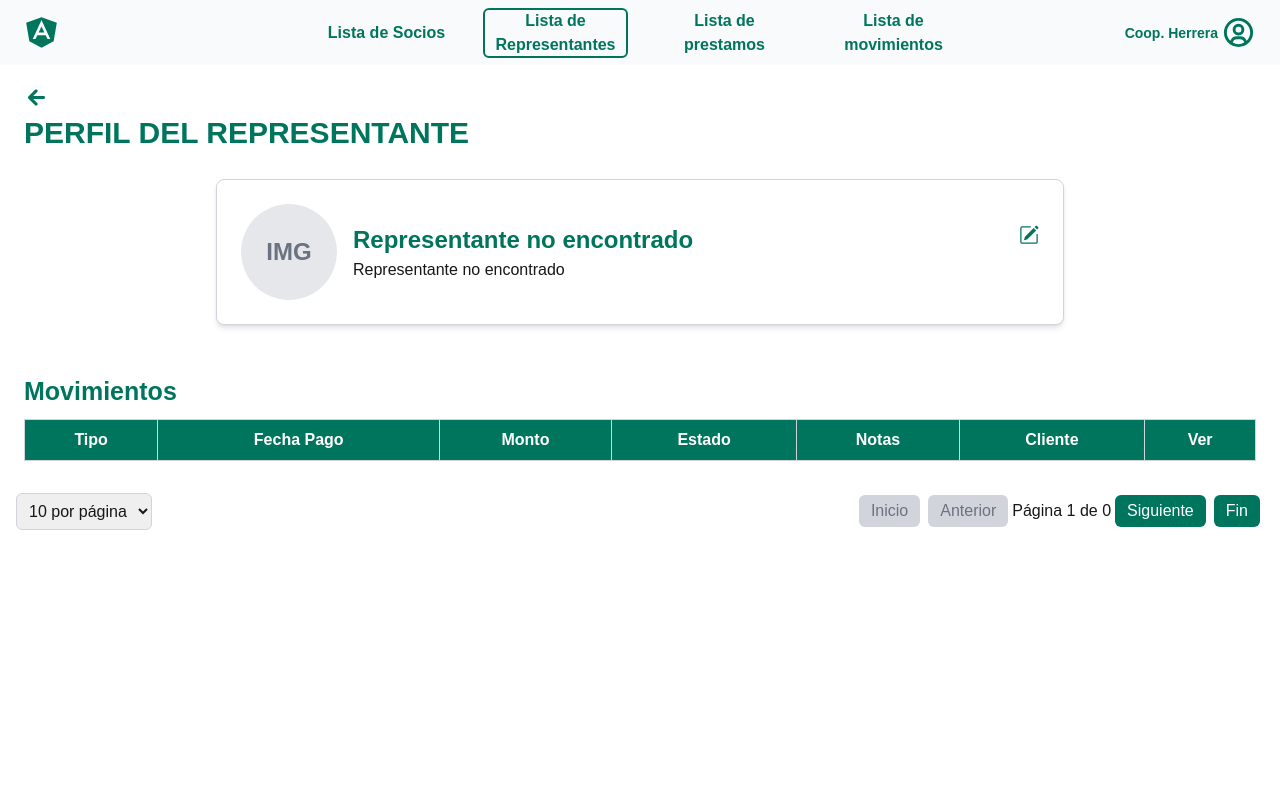
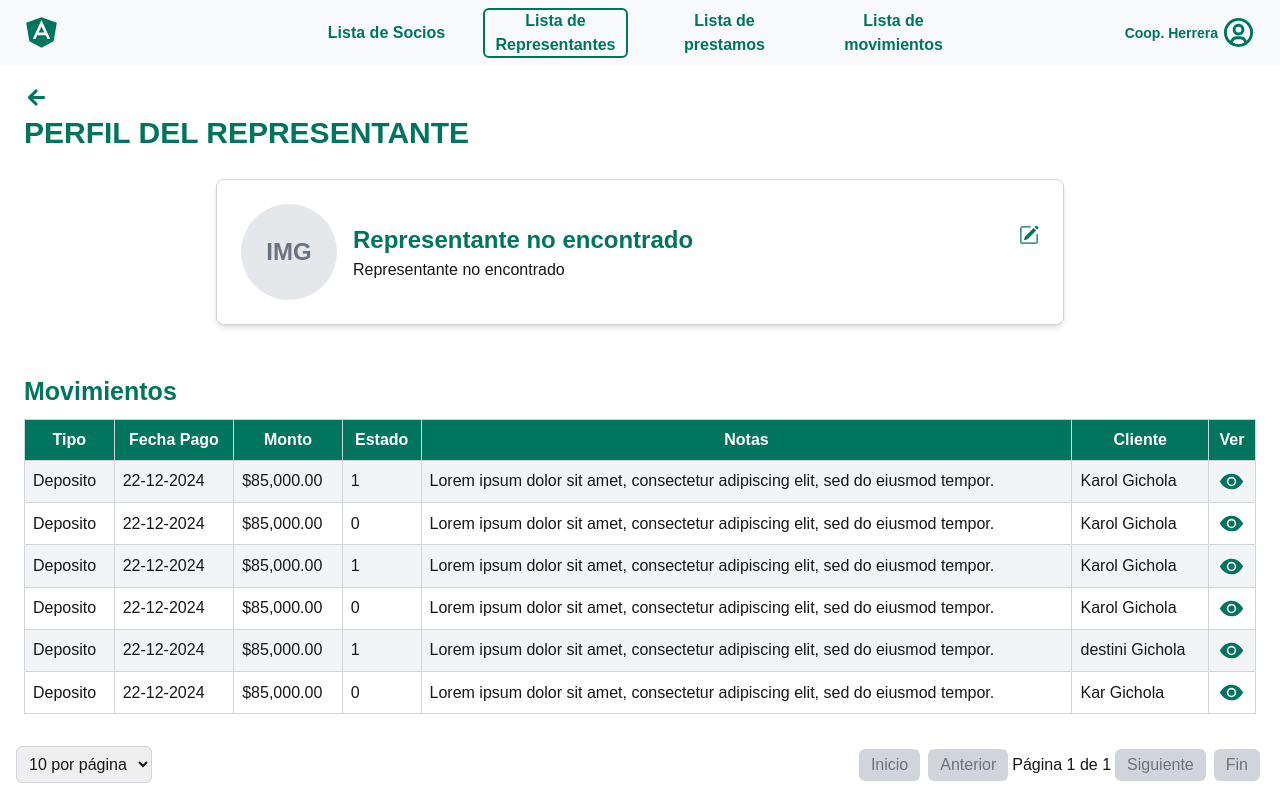
Before and after one commit to Dariyank/CoopeSoft, a Next.js app: page /ListaRepresentantes/1 in a window 1280 px wide. Built offline with nearby package versions, Linux system fonts and the light colour scheme.

Commit message:
Tabla de movimientos de los perfiles del representante y socio modificada

```diff
--- a/app/Context/movimientoContext.tsx
+++ b/app/Context/movimientoContext.tsx
@@ -11,6 +11,8 @@ export interface Movimientos {
   representante: string;
   fechaRealizada: string;
   monto: number;
+  estado:GLboolean;
+  descripcion:string;
 }
 
 
--- a/app/ListaRepresentantes/[id]/page.tsx
+++ b/app/ListaRepresentantes/[id]/page.tsx
@@ -7,16 +7,17 @@ import { BsPencilSquare } from "react-icons/bs";
 import { IoEyeSharp } from "react-icons/io5";
 
 import Link from "next/link";
-import { useMovimiento } from "@/app/uses/useMovimiento"; // Importa el hook del contexto
+import { useMovimientos } from "@/app/uses/useMovimientos"; // Importa el hook del contexto
 
 const DetallesRepresentante = () => {
   const [representante, setRepresentante] = useState<Representante | null>(null);
   const [representantes, setRepresentantes] = useState<Representante[]>([]); // Estado para la lista completa de socios
+  const { movimientos, setMovimientos } = useMovimientos()!; // Usamos el contextoconst [search, setSearch] = useState("");
   const [search] = useState("");
   const [currentPage, setCurrentPage] = useState(1);
   const [rowsPerPage, setRowsPerPage] = useState(10);
 
-  const { movimientos } = useMovimiento(); // Obtén los datos del contexto
+  // const { movimientos } = useMovimiento(); // Obtén los datos del contexto
 
   // Inicializa la lista de socios una vez (si está vacía)
   useEffect(() => {
@@ -45,6 +46,17 @@ const DetallesRepresentante = () => {
       }
     }
   }, [representantes]);
+
+  // Inicializa la lista de prestamos una vez (si está vacía)
+  useEffect(() => {
+    const fetchData = async () => {
+      const response = await fetch('/movimientos.json');
+      const data = await response.json();
+      setMovimientos(data); // Cargamos los datos en el estado
+    };
+
+    fetchData();
+  }, [setMovimientos, movimientos]);
 
 
   // // Filtrar el representante según el ID o nombre (según lo que esté pasando como parámetro)
@@ -141,8 +153,8 @@ const DetallesRepresentante = () => {
                         key={index}
                         className={index % 2 === 0 ? "bg-gray-100" : "bg-white"}
                     >
-                        <td className="p-2 border border-gray-300">{movimientos.tipo}</td>
-                        <td className="p-2 border border-gray-300">{movimientos.fechaPago}</td>
+                        <td className="p-2 border border-gray-300">{movimientos.tipoMovimiento}</td>
+                        <td className="p-2 border border-gray-300">{movimientos.fechaRealizada}</td>
                         <td className="p-2 border border-gray-300">
                         {movimientos.monto.toLocaleString("en-US", {
                             style: "currency",
@@ -150,8 +162,8 @@ const DetallesRepresentante = () => {
                         })}
                         </td>
                         <td className="p-2 border border-gray-300">{movimientos.estado}</td>
-                        <td className="p-2 border border-gray-300">{movimientos.notas}</td>
-                        <td className="p-2 border border-gray-300">{movimientos.cliente}</td>
+                        <td className="p-2 border border-gray-300">{movimientos.descripcion}</td>
+                        <td className="p-2 border border-gray-300">{movimientos.nombre}</td>
                         <td className="p-2 border border-gray-300 text-center">
                         <Link
                             href="/movimientos"
--- a/app/ListaSocios/[id]/page.tsx
+++ b/app/ListaSocios/[id]/page.tsx
@@ -8,11 +8,12 @@ import { IoEyeSharp } from "react-icons/io5";
 import { BsPencilSquare } from "react-icons/bs";
 
 import Link from "next/link";
-import { useMovimiento } from "@/app/uses/useMovimiento"; // Importa el hook del contexto
+import { useMovimientos } from "@/app/uses/useMovimientos"; // Importa el hook del contexto
 
 const DetallesSocio = () => {
   const [socio, setSocio] = useState<Socio | null>(null);
   const [socios, setSocios] = useState<Socio[]>([]); // Estado para la lista completa de socios
+  const { movimientos, setMovimientos } = useMovimientos()!; // Usamos el contextoconst [search, setSearch] = useState("");
   const [search] = useState("");
   const [currentPage, setCurrentPage] = useState(1);
   const [rowsPerPage, setRowsPerPage] = useState(10);
@@ -45,62 +46,16 @@ const DetallesSocio = () => {
     }
   }, [socios]);
 
-  const { movimientos, setMovimiento } = useMovimiento(); // Obtén los datos del contexto
-   // Inicializa la lista de socios una vez (si está vacía)
+   // Inicializa la lista de prestamos una vez (si está vacía)
    useEffect(() => {
-    if (movimientos.length === 0) {
-      setMovimiento([
-        {
-          tipo: "Deposito",
-          fechaPago: "17-01-2024",
-          monto: 222222,
-          estado: "completado",
-          notas: "HOLAHOLA, Hola,hola,hola,hola,ahola",
-          cliente:"fulano de tal",
-        },
-        {
-          tipo: "Deposito",
-          fechaPago: "17-01-2024",
-          monto: 452222,
-          estado: "completado",
-          notas: "Bla,,bla,bla,bla,ablalalflflfsf",
-          cliente:"fulano de tal",
-        },
-        {
-          tipo: "Pago intereses Anuales",
-          fechaPago: "17-01-2024",
-          monto: 222222,
-          estado: "completado",
-          notas: "HOLAHOLA, Hola,hola,hola,hola,ahola",
-          cliente:"fulano de tal",
-        },
-        {
-          tipo: "Deposito",
-          fechaPago: "17-01-2024",
-          monto: 222222,
-          estado: "completado",
-          notas: "HOLAHOLA, Hola,hola,hola,hola,ahola",
-          cliente:"fulano de tal",
-        },
-        {
-          tipo: "Deposito",
-          fechaPago: "17-01-2024",
-          monto: 222222,
-          estado: "completado",
-          notas: "HOLAHOLA, Hola,hola,hola,hola,ahola",
-          cliente:"fulano de tal",
-        },
-        {
-          tipo: "Deposito",
-          fechaPago: "17-01-2024",
-          monto: 222222,
-          estado: "completado",
-          notas: "HOLAHOLA, Hola,hola,hola,hola,ahola",
-          cliente:"fulano de tal",
-        },
-      ]);
-    }
-  }, [movimientos, setMovimiento]);
+    const fetchData = async () => {
+      const response = await fetch('/movimientos.json');
+      const data = await response.json();
+      setMovimientos(data); // Cargamos los datos en el estado
+    };
+
+    fetchData();
+  }, [setMovimientos, movimientos]);
 
   // Filtrar los datos según la búsqueda
   const filteredMovimientos = movimientos.filter((movimiento) =>
@@ -246,8 +201,8 @@ const DetallesSocio = () => {
                 key={index}
                 className={index % 2 === 0 ? "bg-gray-100" : "bg-white"}
               >
-                <td className="p-2 border border-gray-300">{movimientos.tipo}</td>
-                <td className="p-2 border border-gray-300">{movimientos.fechaPago}</td>
+                <td className="p-2 border border-gray-300">{movimientos.tipoMovimiento}</td>
+                <td className="p-2 border border-gray-300">{movimientos.fechaRealizada}</td>
                 <td className="p-2 border border-gray-300">
                   {movimientos.monto.toLocaleString("en-US", {
                     style: "currency",
@@ -255,7 +210,7 @@ const DetallesSocio = () => {
                   })}
                 </td>
                 <td className="p-2 border border-gray-300">{movimientos.estado}</td>
-                <td className="p-2 border border-gray-300">{movimientos.notas}</td>
+                <td className="p-2 border border-gray-300">{movimientos.descripcion}</td>
                 <td className="p-2 border border-gray-300 text-center">
                   <Link
                     href="/movimientos"
--- a/app/movimientos/page.tsx
+++ b/app/movimientos/page.tsx
@@ -2,7 +2,9 @@ import React from 'react'
 
 const Movimientos = () => {
   return (
-    <div>Detalle de Movimientos</div>
+    <div>
+      Detalle de Movimientos
+    </div>
   )
 }
 
--- a/public/movimientos.json
+++ b/public/movimientos.json
@@ -6,7 +6,9 @@
       "email": "la-mas-bichota@email.com",
       "representante":"fulanito de tal",
       "fechaRealizada":"22-12-2024",
-      "monto":85000
+      "monto":85000,
+      "estado":1,
+      "descripcion":"Lorem ipsum dolor sit amet, consectetur adipiscing elit, sed do eiusmod tempor."
     },
     {
       "id": "402-5593143-9",
@@ -15,7 +17,9 @@
       "email": "la-mas-bichota@email.com",
       "representante":"fulanito de tal",
       "fechaRealizada":"22-12-2024",
-      "monto":85000
+      "monto":85000,
+      "estado":0,
+      "descripcion":"Lorem ipsum dolor sit amet, consectetur adipiscing elit, sed do eiusmod tempor."
     },
     {
       "id": "402-5593143-9",
@@ -24,7 +28,9 @@
       "email": "la-mas-bichota@email.com",
       "representante":"fulanito de tal",
       "fechaRealizada":"22-12-2024",
-      "monto":85000
+      "monto":85000,
+      "estado":1,
+      "descripcion":"Lorem ipsum dolor sit amet, consectetur adipiscing elit, sed do eiusmod tempor."
     },
     {
       "id": "402-5593143-9",
@@ -33,24 +39,30 @@
       "email": "la-mas-bichota@email.com",
       "representante":"fulanito de tal",
       "fechaRealizada":"22-12-2024",
-      "monto":85000
+      "monto":85000,
+      "estado":0,
+      "descripcion":"Lorem ipsum dolor sit amet, consectetur adipiscing elit, sed do eiusmod tempor."
     },
     {
       "id": "402-5593143-9",
       "tipoMovimiento":"Deposito",
-      "nombre": "Karol Gichola",
+      "nombre": "destini Gichola",
       "email": "la-mas-bichota@email.com",
       "representante":"fulanito de tal",
       "fechaRealizada":"22-12-2024",
-      "monto":85000
+      "monto":85000,
+      "estado":1,
+      "descripcion":"Lorem ipsum dolor sit amet, consectetur adipiscing elit, sed do eiusmod tempor."
     },
     {
       "id": "402-5593143-9",
       "tipoMovimiento":"Deposito",
-      "nombre": "Karol Gichola",
+      "nombre": "Kar Gichola",
       "email": "la-mas-bichota@email.com",
       "representante":"fulanito de tal",
       "fechaRealizada":"22-12-2024",
-      "monto":85000
+      "monto":85000,
+      "estado":0,
+      "descripcion":"Lorem ipsum dolor sit amet, consectetur adipiscing elit, sed do eiusmod tempor."
     }
 ]
```
